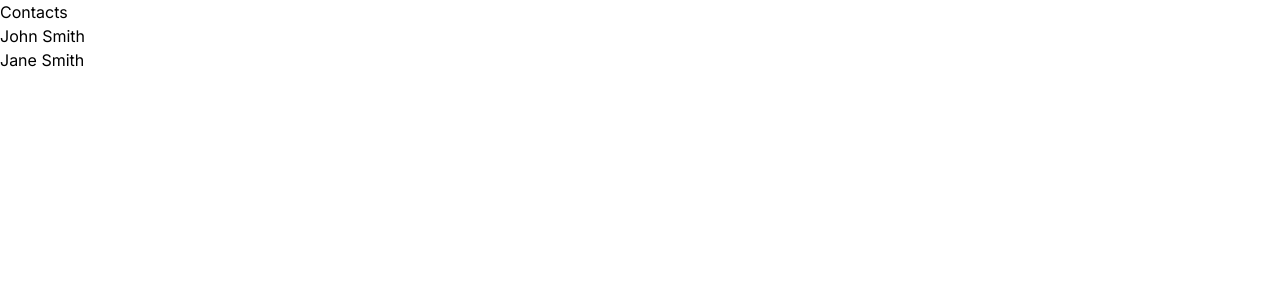
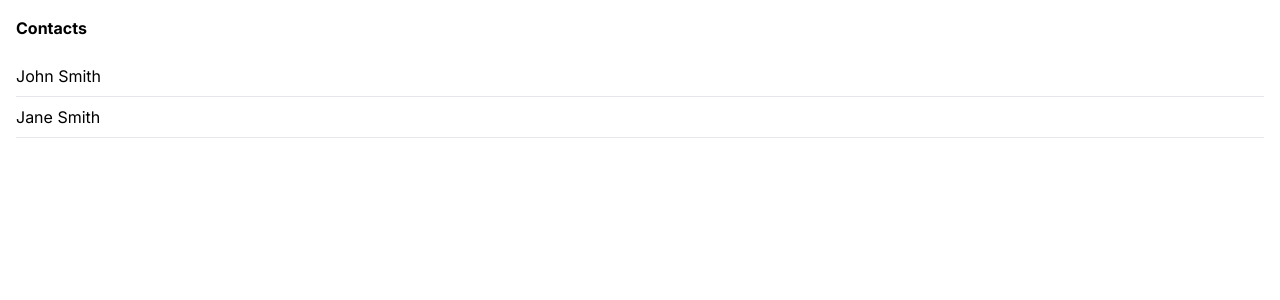
Before and after one commit to lucasgladding/refactoring-react, a Next.js app: page /contacts in a window 1280 px wide. Shown: the top 300 px of the page. Built offline with nearby package versions, Linux system fonts and the light colour scheme.

Commit message:
Fixed issues from demo.

```diff
--- a/src/app/contacts/page.tsx
+++ b/src/app/contacts/page.tsx
@@ -1,19 +1,22 @@
-import TContact from '@/types/contact'
+'use client'
+
 import Contact from '@/components/contact'
-import { useContacts } from '@/hooks/useContacts'
+import useContacts from '@/hooks/useContacts'
 
 export default function Contacts() {
     const { contacts } = useContacts()
     return (
-        <>
-            <header>Contacts</header>
+        <div className="p-4">
+            <header className="mb-4 font-bold">Contacts</header>
             <main>
                 <section>
-                    {contacts.map((contact) => (
-                        <Contact contact={contact} />
+                    {contacts.map((contact, i) => (
+                        <div key={i} className="border-b py-2">
+                            <Contact contact={contact} />
+                        </div>
                     ))}
                 </section>
             </main>
-        </>
+        </div>
     )
 }
--- a/src/hooks/useContacts.ts
+++ b/src/hooks/useContacts.ts
@@ -1,11 +1,9 @@
 import TContact from '@/types/contact'
-import { useState } from 'react'
 
-export function useContacts() {
-    const initialContacts: TContact[] = [
+export default function useContacts() {
+    const contacts: TContact[] = [
         { name: 'John Smith' },
         { name: 'Jane Smith' },
     ]
-    const [contacts] = useState(initialContacts)
     return { contacts }
 }
```
Also changed, not shown: 1 other file (tests, documents, lock files or other folders).
